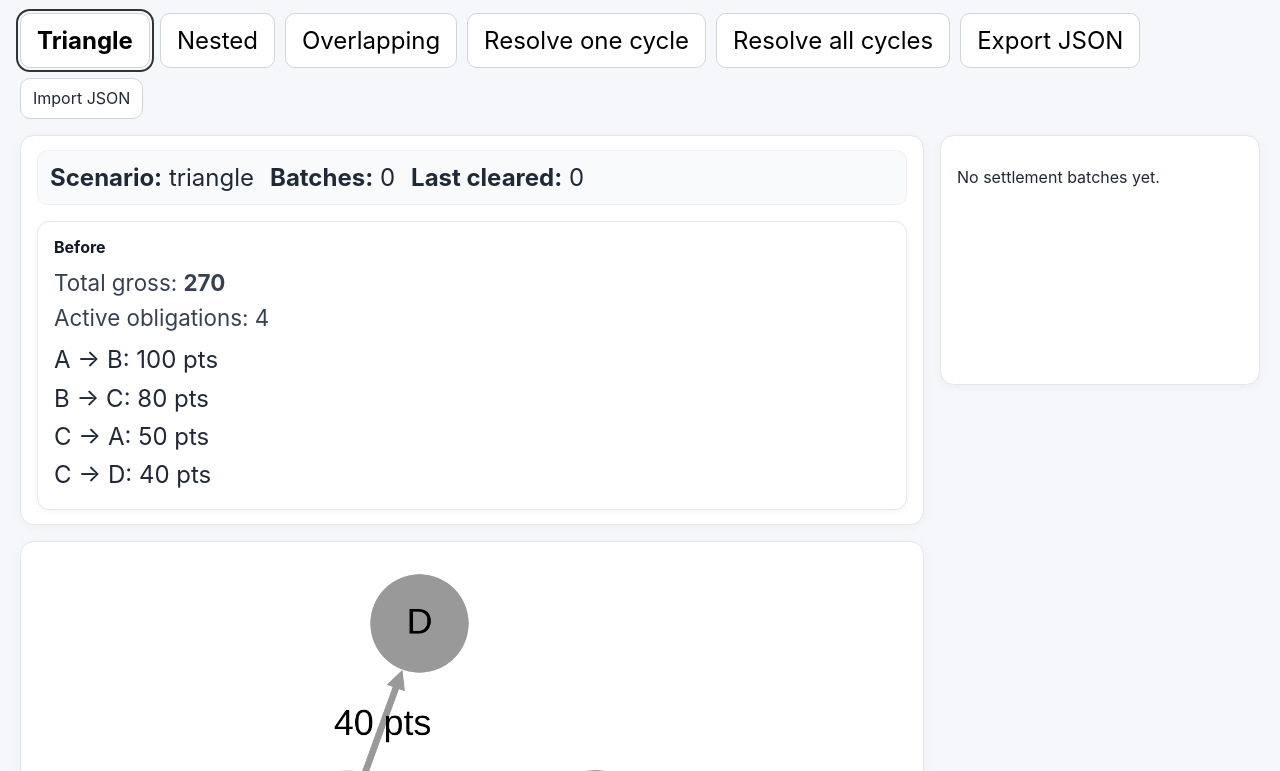
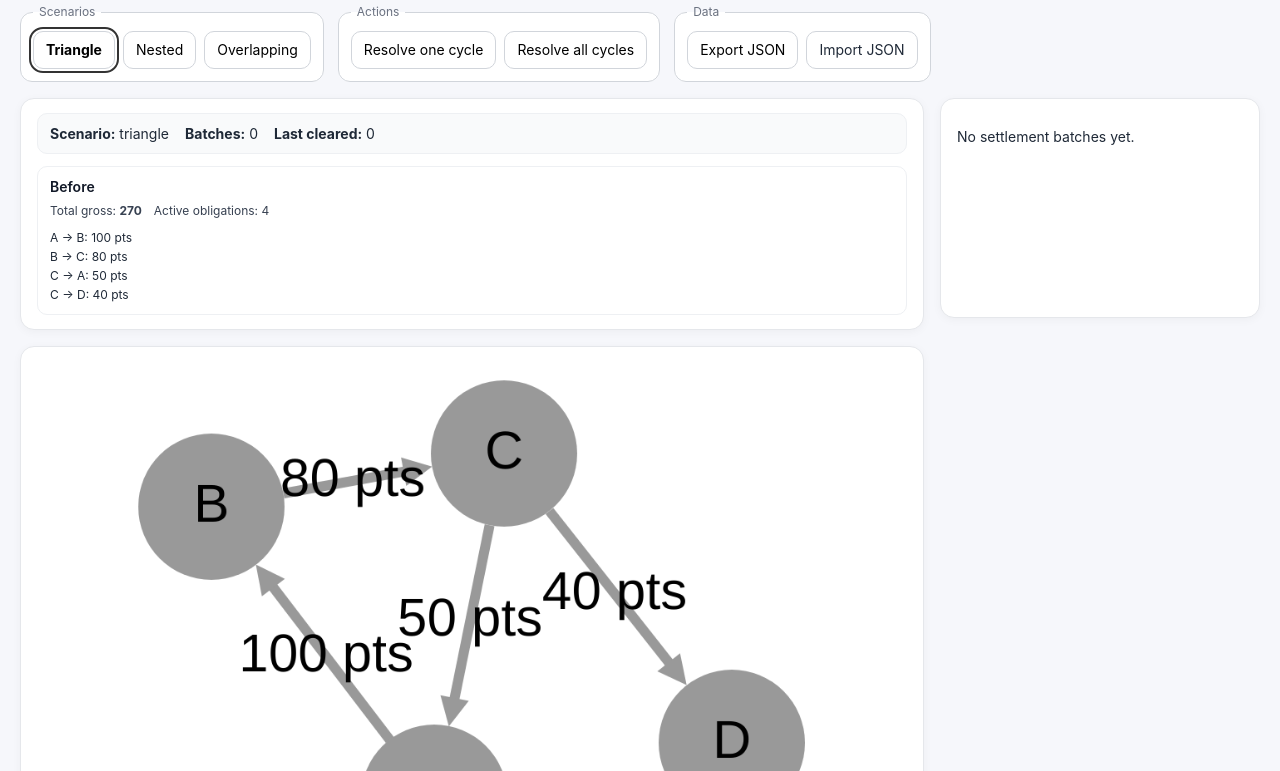
Before and after one commit to mikitsik/cycles-clearing-graph, a website built with Vite: page index.html in a window 1280 px wide. Shown: the part 91-862 px from the top of the page. Built offline with nearby package versions, Linux system fonts and the light colour scheme.

Commit message:
Working with styles

```diff
--- a/src/styles.css
+++ b/src/styles.css
@@ -3,6 +3,11 @@
     sans-serif;
   line-height: 1.4;
   font-weight: 400;
+  font-size: 14px;
+}
+
+* {
+  box-sizing: border-box;
 }
 
 body {
@@ -23,7 +28,7 @@ button {
   background: #ffffff;
   border-radius: 10px;
   padding: 8px 12px;
-  transition: 0.15s ease;
+  transition: background 0.15s ease, border-color 0.15s ease, box-shadow 0.15s ease;
 }
 
 button:hover {
@@ -42,7 +47,7 @@ button:hover {
 
 .header h1 {
   margin: 0 0 6px;
-  font-size: 28px;
+  font-size: 24px;
 }
 
 .header p {
@@ -53,8 +58,30 @@ button:hover {
 .toolbar {
   display: flex;
   flex-wrap: wrap;
-  gap: 10px;
+  gap: 14px;
   margin-bottom: 16px;
+  align-items: stretch;
+}
+
+.toolbar-group {
+  min-width: 0;
+  margin: 0;
+  padding: 10px 12px 12px;
+  border: 1px solid #d1d5db;
+  border-radius: 12px;
+  background: #ffffff;
+}
+
+.toolbar-group legend {
+  padding: 0 6px;
+  font-size: 12px;
+  color: #6b7280;
+}
+
+.toolbar-row {
+  display: flex;
+  flex-wrap: wrap;
+  gap: 8px;
   align-items: center;
 }
 
@@ -67,7 +94,7 @@ button:hover {
   background: #ffffff;
   border-radius: 10px;
   padding: 8px 12px;
-  transition: 0.15s ease;
+  transition: background 0.15s ease, border-color 0.15s ease, box-shadow 0.15s ease;
 }
 
 .import-label:hover {
@@ -84,6 +111,7 @@ button:hover {
 .left-col {
   display: grid;
   gap: 16px;
+  min-width: 0;
 }
 
 .panel {
@@ -117,134 +145,6 @@ button:hover {
   min-height: 24px;
 }
 
-#comparison {
-  line-height: 1.55;
-}
-
-#comparison strong {
-  color: #111827;
-}
-
-@media (max-width: 980px) {
-  .layout {
-    grid-template-columns: 1fr;
-  }
-}
-
-@media (max-width: 640px) {
-  .app-shell {
-    padding: 14px;
-  }
-
-  .graph-panel {
-    min-height: 420px;
-  }
-}
-
-/* --- Comparison panel upgrade --- */
-
-.comparison-header {
-  display: flex;
-  justify-content: space-between;
-  align-items: center;
-  gap: 10px;
-  margin-bottom: 10px;
-}
-
-.comparison-stats {
-  display: flex;
-  gap: 12px;
-  font-size: 13px;
-  color: #374151;
-}
-
-.comparison-diff {
-  background: #f9fafb;
-  border: 1px solid #eef0f3;
-  border-radius: 10px;
-  padding: 10px 12px;
-  margin-bottom: 12px;
-  font-size: 13px;
-}
-
-.comparison-grid {
-  display: grid;
-  grid-template-columns: 1fr 1fr;
-  gap: 12px;
-}
-
-.comparison-col {
-  background: #ffffff;
-  border: 1px solid #eef0f3;
-  border-radius: 10px;
-  padding: 10px 12px;
-}
-
-.comparison-title {
-  font-weight: 600;
-  margin-bottom: 6px;
-  color: #111827;
-}
-
-.comparison-list {
-  font-size: 13px;
-  line-height: 1.5;
-}
-
-/* мобильная адаптация */
-@media (max-width: 640px) {
-  .comparison-grid {
-    grid-template-columns: 1fr;
-  }
-}
-
-.diff-reduced {
-  color: #15803d;
-  font-weight: 600;
-}
-
-.diff-removed {
-  color: #b91c1c;
-  font-weight: 600;
-}
-
-.comparison-list {
-  font-size: 13px;
-  line-height: 1.6;
-  white-space: normal;
-}
-
-.metrics-before {
-  margin-top: 12px;
-}
-
-.top-details-grid {
-  display: grid;
-  grid-template-columns: 1fr 1fr;
-  gap: 12px;
-  margin-top: 12px;
-}
-
-.top-details-single {
-  grid-template-columns: 1fr;
-}
-
-@media (max-width: 640px) {
-  .top-details-grid {
-    grid-template-columns: 1fr;
-  }
-}
-.top-summary-meta {
-  display: flex;
-  flex-wrap: wrap;
-  gap: 16px;
-  margin-bottom: 12px;
-  padding: 10px 12px;
-  background: #f9fafb;
-  border: 1px solid #eef0f3;
-  border-radius: 10px;
-}
-
 #metrics {
   display: block;
 }
@@ -264,83 +164,96 @@ button:hover {
   white-space: nowrap;
 }
 
-/* --- TOP BLOCK POLISH (cards style) --- */
-
 .top-details-grid {
   display: grid;
   grid-template-columns: 1fr 1fr;
-  gap: 16px;
-  margin-top: 16px;
+  gap: 12px;
+  margin-top: 12px;
 }
 
 .top-details-single {
   grid-template-columns: 1fr;
 }
 
-.comparison-col {
-  background: #ffffff;
-  border: 1px solid #e5e7eb;
-  border-radius: 12px;
-  padding: 14px 16px;
-  box-shadow: 0 2px 6px rgba(0,0,0,0.04);
-}
-
-.comparison-title {
-  font-weight: 700;
-  margin-bottom: 8px;
-  color: #111827;
+.comparison-header {
+  display: flex;
+  justify-content: space-between;
+  align-items: center;
+  gap: 10px;
+  margin-bottom: 10px;
 }
 
 .comparison-stats {
   display: flex;
-  flex-direction: column;
-  gap: 4px;
+  flex-wrap: wrap;
+  gap: 12px;
+  font-size: 12px;
+  color: #374151;
   margin-bottom: 8px;
-  color: #374151;
+}
+
+.comparison-diff {
+  background: #f9fafb;
+  border: 1px solid #eef0f3;
+  border-radius: 10px;
+  padding: 10px 12px;
+  margin-bottom: 12px;
+  font-size: 12px;
+}
+
+.comparison-col {
+  background: #ffffff;
+  border: 1px solid #eef0f3;
+  border-radius: 10px;
+  padding: 10px 12px;
+}
+
+.comparison-title {
+  font-weight: 600;
+  margin-bottom: 6px;
+  color: #111827;
 }
 
 .comparison-list {
+  font-size: 12px;
   line-height: 1.6;
+  white-space: normal;
+}
+
+.diff-reduced {
+  color: #15803d;
+  font-weight: 600;
 }
 
 .diff-removed {
-  color: #dc2626;
+  color: #b91c1c;
   font-weight: 600;
 }
 
-/* --- GLOBAL FONT SCALE --- */
-
-body {
-  font-size: 1rem;
+.metrics-before {
+  margin-top: 12px;
 }
 
-/* заголовки */
-h1 {
-  font-size: 2.2rem;
+@media (max-width: 980px) {
+  .layout {
+    grid-template-columns: 1fr;
+  }
 }
 
-/* кнопки */
-button {
-  font-size: 1.5rem;
-  padding: 10px 16px;
+@media (max-width: 640px) {
+  .app-shell {
+    padding: 14px;
   }
 
-/* мета-блок */
-.top-summary-meta {
-  font-size: 1.5rem;
+  .graph-panel {
+    min-height: 420px;
   }
 
-/* списки обязательств */
-.comparison-list {
-  font-size: 1.5rem;
+  .top-details-grid {
+    grid-template-columns: 1fr;
   }
 
-/* статистика */
-.comparison-stats {
-  font-size: 1.4rem;
+  .toolbar {
+    gap: 10px;
   }
-
-/* batch panel */
-.batch-item {
-  font-size: 1.4rem;
 }
--- a/src/ui.ts
+++ b/src/ui.ts
@@ -28,14 +28,31 @@ export function mountUI(root: HTMLElement, store: AppStore): void {
       </header>
 
       <section class="toolbar">
-        <button id="scenario-triangle">Triangle</button>
-        <button id="scenario-nested">Nested</button>
-        <button id="scenario-overlapping">Overlapping</button>
-        <button id="solve-one">Resolve one cycle</button>
-        <button id="solve-all">Resolve all cycles</button>
-        <button id="export-json">Export JSON</button>
-        <label for="import-json" class="import-label">Import JSON</label>
-        <input id="import-json" type="file" accept="application/json" style="display:none" />
+        <fieldset class="toolbar-group">
+          <legend>Scenarios</legend>
+          <div class="toolbar-row">
+            <button id="scenario-triangle" type="button">Triangle</button>
+            <button id="scenario-nested" type="button">Nested</button>
+            <button id="scenario-overlapping" type="button">Overlapping</button>
+          </div>
+        </fieldset>
+
+        <fieldset class="toolbar-group">
+          <legend>Actions</legend>
+          <div class="toolbar-row">
+            <button id="solve-one" type="button">Resolve one cycle</button>
+            <button id="solve-all" type="button">Resolve all cycles</button>
+          </div>
+        </fieldset>
+
+        <fieldset class="toolbar-group">
+          <legend>Data</legend>
+          <div class="toolbar-row">
+            <button id="export-json" type="button">Export JSON</button>
+            <label for="import-json" class="import-label">Import JSON</label>
+            <input id="import-json" type="file" accept="application/json" hidden />
+          </div>
+        </fieldset>
       </section>
 
       <section class="layout">
```
Lines whose indentation alone changed are shown as unchanged.
